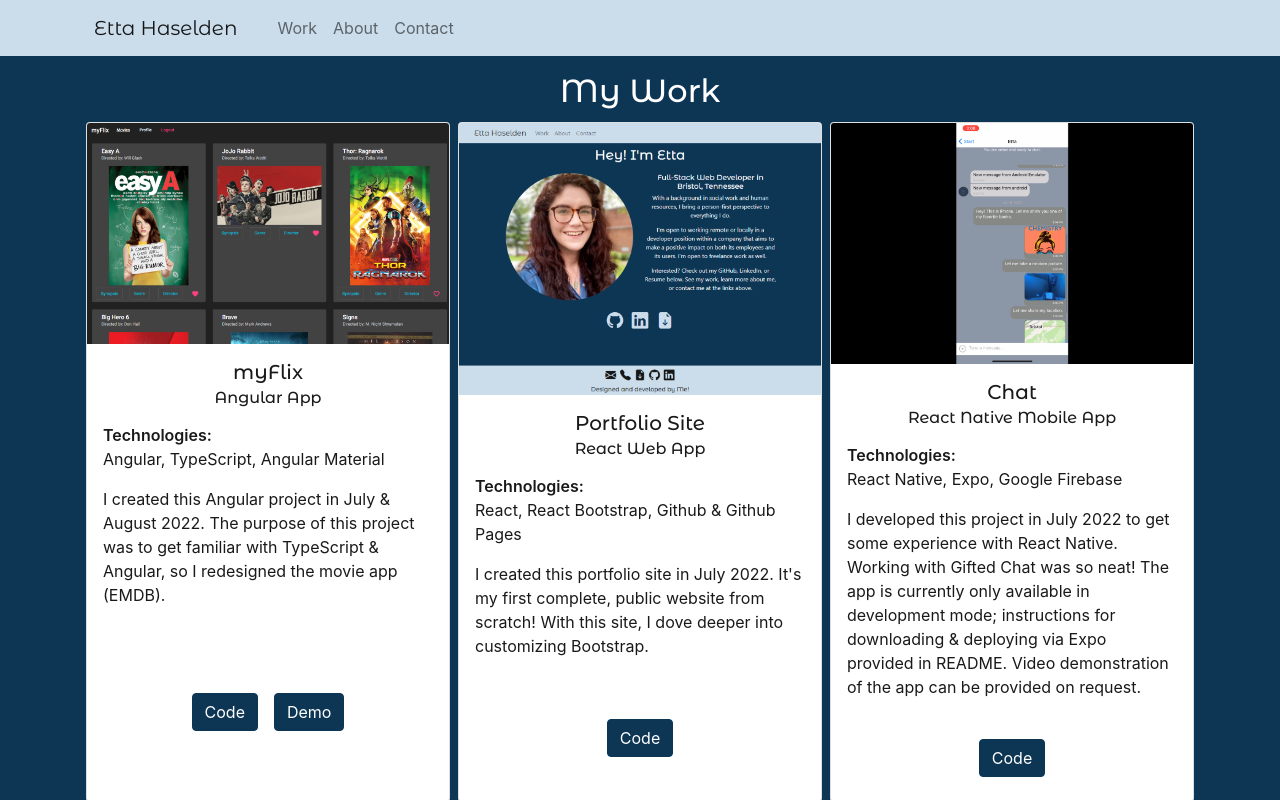
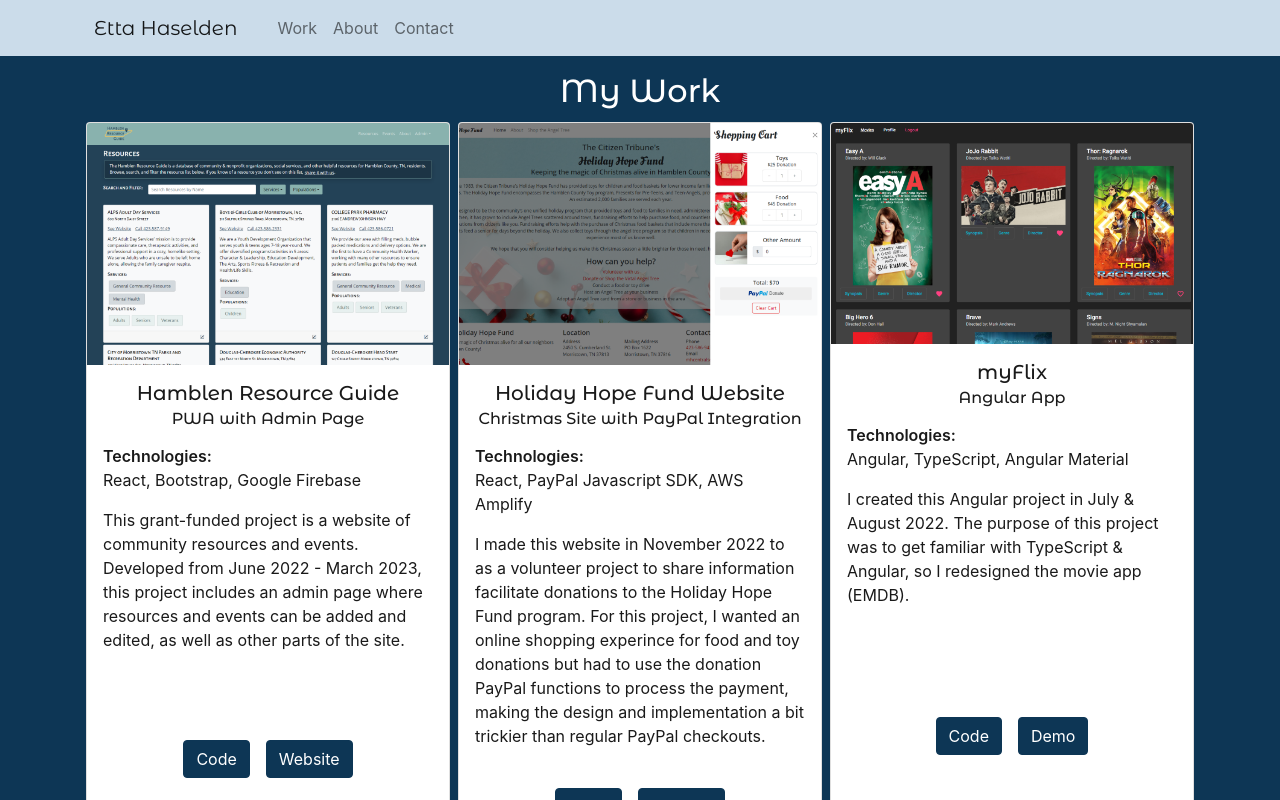
Before and after one commit to ettariley/jp-portfolio, a React (Create React App) app: page /work in a window 1280 px wide. Shown: the top 800 px of the page. Built offline with nearby package versions, Linux system fonts and the light colour scheme.

Commit message:
updated work page

```diff
--- a/src/components/work/work-info.js
+++ b/src/components/work/work-info.js
@@ -1,5 +1,29 @@
 const workInfo = [
   {
+    title: 'Hamblen Resource Guide',
+    screenshot: require('../../assets/HRG_Portfolio_Screenshot.png'),
+    tagline: 'PWA with Admin Page',
+    technologies: [
+      'React',
+      ' Bootstrap',
+      ' Google Firebase',
+    ],
+    description: "This grant-funded project is a website of community resources and events. Developed from June 2022 - March 2023, this project includes an admin page where resources and events can be added and edited, as well as other parts of the site.",
+    github: 'https://github.com/ettariley/Resource-Guide',
+    liveSite: 'https://hamblenresourceguide.org/',
+  },{
+    title: 'Holiday Hope Fund Website',
+    screenshot: require('../../assets/HHF_Portfolio_Screenshot.png'),
+    tagline: 'Christmas Site with PayPal Integration',
+    technologies: [
+      'React',
+      ' PayPal Javascript SDK',
+      ' AWS Amplify',
+    ],
+    description: "I made this website in November 2022 to as a volunteer project to share information facilitate donations to the Holiday Hope Fund program. For this project, I wanted an online shopping experince for food and toy donations but had to use the donation PayPal functions to process the payment, making the design and implementation a bit trickier than regular PayPal checkouts.",
+    github: 'https://github.com/ettariley/holiday-hope-fund',
+    liveSite: 'https://holidayhopefund.org/',
+  },{
     title: 'myFlix',
     screenshot: require('../../assets/myFlix_Screenshot.png'),
     tagline: 'Angular App',
```
Also changed, not shown: src/assets/HHF_Portfolio_Screenshot.png (added), src/assets/HRG_Portfolio_Screenshot.png (added).
